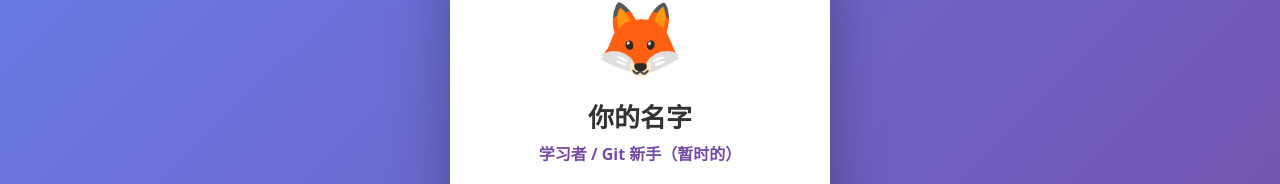
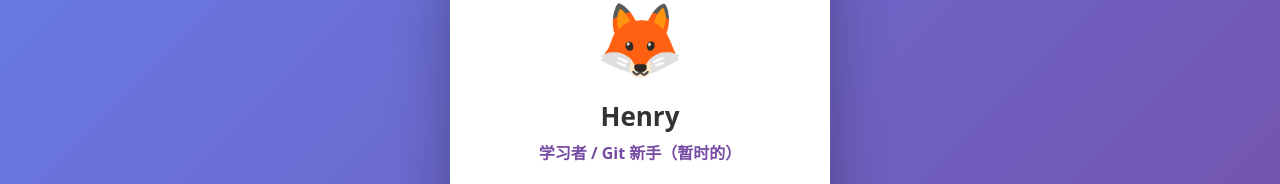
Before and after one commit to 20000419jian-ship-it/git-practice, a plain HTML site: page index.html in a window 1280 px wide. Shown: the part 199-383 px from the top of the page. Drawn offline with Linux system fonts and the light colour scheme.

Commit message:
把标题改成我的名字

```diff
--- a/index.html
+++ b/index.html
@@ -9,7 +9,7 @@
 <body>
   <main class="card">
     <div class="avatar">🦊</div>
-    <h1>你的名字</h1>
+    <h1>Henry</h1>
     <p class="title">学习者 / Git 新手（暂时的）</p>
     <p class="bio">
       大家好！我正在学习 Git 和 GitHub。
```
